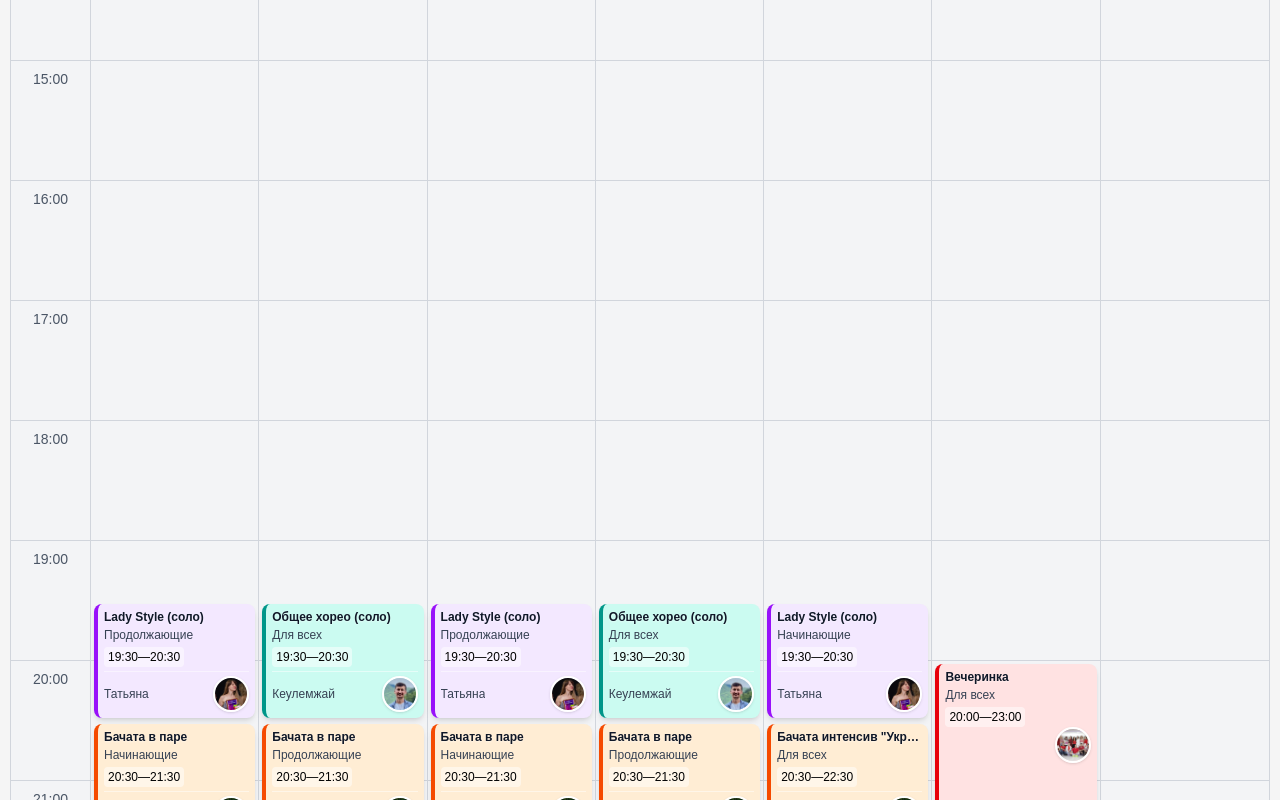
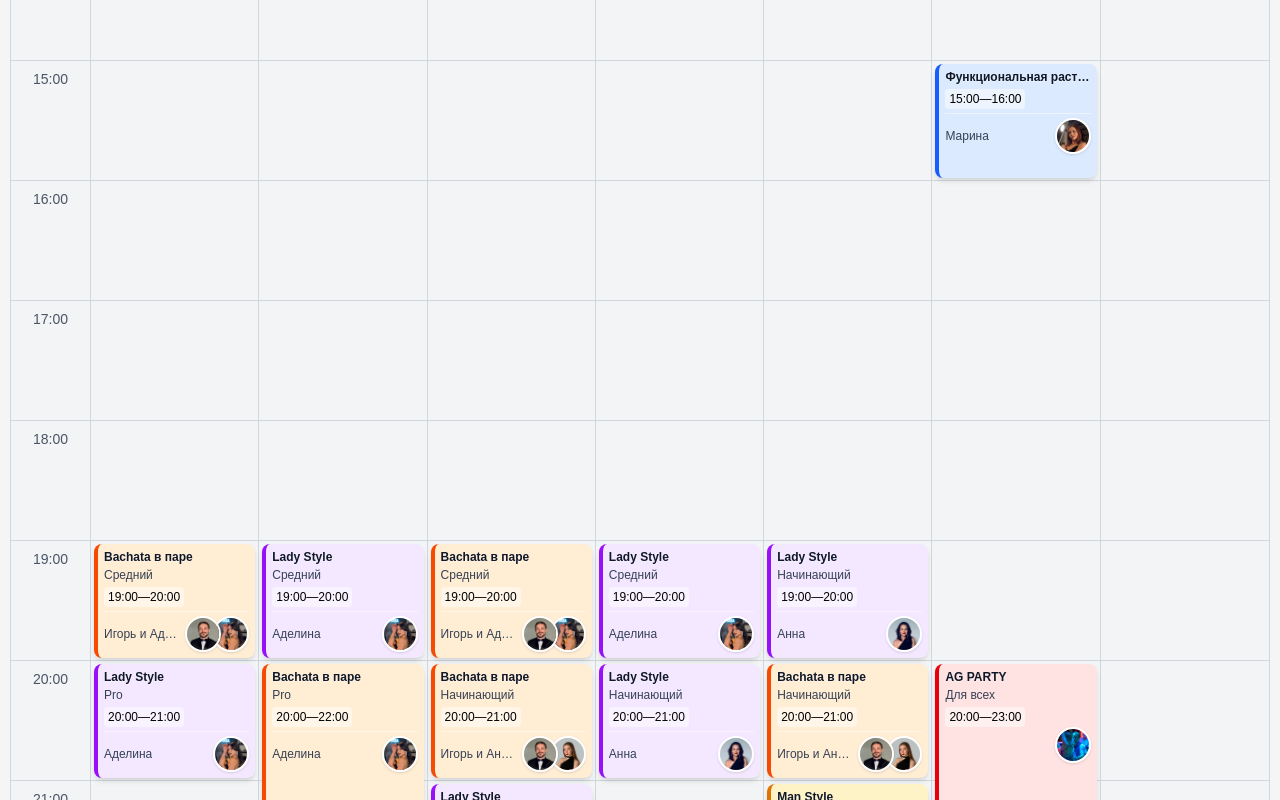
Before and after one commit to baikhonov/dance-studio, a Vue app: page / in a window 1280 px wide. Shown: the part 900-1700 px from the top of the page. Built offline with nearby package versions, Linux system fonts and the light colour scheme.

Commit message:
Доработки по модалке и моковым данным

```diff
--- a/src/App.vue
+++ b/src/App.vue
@@ -32,110 +32,210 @@ const lessons = ref([
   {
     id: 1,
     day: 'Понедельник',
-    time: '19:30',
-    endTime: '20:30',
-    direction: 'Lady Style (соло)',
-    level: 'Продолжающие',
-    teachers: [{ name: 'Татьяна', photo: 'tatyana.jpg' }],
+    time: '13:00',
+    endTime: '14:00',
+    direction: 'Lady Style | Сеньориты',
+    level: 'Начинающий',
+    teachers: [{ name: 'Анна', photo: 'anna.jpg' }],
     type: 'lesson',
     poster: null,
   },
   {
     id: 2,
     day: 'Понедельник',
-    time: '20:30',
-    endTime: '21:30',
-    direction: 'Бачата в паре',
-    level: 'Начинающие',
-    teachers: [{ name: 'Кеулемжай и Татьяна', photo: 'keulemzhai-tatyana2.jpg' }],
+    time: '19:00',
+    endTime: '20:00',
+    direction: 'Bachata в паре',
+    level: 'Средний',
+    teachers: [
+      { name: 'Игорь', photo: 'igor.jpg' },
+      { name: 'Аделина', photo: 'adelina.jpg' },
+    ],
     type: 'lesson',
     poster: null,
   },
   {
     id: 3,
-    day: 'Вторник',
-    time: '19:30',
-    endTime: '20:30',
-    direction: 'Общее хорео (соло)',
-    level: 'Для всех',
-    teachers: [{ name: 'Кеулемжай', photo: 'keulemzhai.jpg' }],
+    day: 'Понедельник',
+    time: '20:00',
+    endTime: '21:00',
+    direction: 'Lady Style',
+    level: 'Pro',
+    teachers: [{ name: 'Аделина', photo: 'adelina.jpg' }],
     type: 'lesson',
     poster: null,
   },
   {
     id: 4,
     day: 'Вторник',
-    time: '20:30',
-    endTime: '21:30',
-    direction: 'Бачата в паре',
-    level: 'Продолжающие',
-    teachers: [{ name: 'Кеулемжай и Татьяна', photo: 'keulemzhai-tatyana2.jpg' }],
+    time: '13:00',
+    endTime: '14:00',
+    direction: 'Lady Style | Дневная группа',
+    level: 'Средний',
+    teachers: [{ name: 'Аделина', photo: 'adelina.jpg' }],
     type: 'lesson',
     poster: null,
   },
   {
     id: 5,
-    day: 'Среда',
-    time: '19:30',
-    endTime: '20:30',
-    direction: 'Lady Style (соло)',
-    level: 'Продолжающие',
-    teachers: [{ name: 'Татьяна', photo: 'tatyana.jpg' }],
+    day: 'Вторник',
+    time: '19:00',
+    endTime: '20:00',
+    direction: 'Lady Style',
+    level: 'Средний',
+    teachers: [{ name: 'Аделина', photo: 'adelina.jpg' }],
     type: 'lesson',
     poster: null,
   },
   {
     id: 6,
-    day: 'Среда',
-    time: '20:30',
-    endTime: '21:30',
-    direction: 'Бачата в паре',
-    level: 'Начинающие',
-    teachers: [{ name: 'Кеулемжай и Татьяна', photo: 'keulemzhai-tatyana2.jpg' }],
+    day: 'Вторник',
+    time: '20:00',
+    endTime: '22:00',
+    direction: 'Bachata в паре',
+    level: 'Pro',
+    teachers: [{ name: 'Аделина', photo: 'adelina.jpg' }],
     type: 'lesson',
     poster: null,
   },
   {
     id: 7,
-    day: 'Четверг',
-    time: '19:30',
-    endTime: '20:30',
-    direction: 'Общее хорео (соло)',
-    level: 'Для всех',
-    teachers: [{ name: 'Кеулемжай', photo: 'keulemzhai.jpg' }],
+    day: 'Среда',
+    time: '13:00',
+    endTime: '14:00',
+    direction: 'Lady Style | Сеньориты',
+    level: 'Начинающий',
+    teachers: [{ name: 'Анна', photo: 'anna.jpg' }],
     type: 'lesson',
     poster: null,
   },
   {
     id: 8,
-    day: 'Четверг',
-    time: '20:30',
-    endTime: '21:30',
-    direction: 'Бачата в паре',
-    level: 'Продолжающие',
-    teachers: [{ name: 'Кеулемжай и Татьяна', photo: 'keulemzhai-tatyana2.jpg' }],
+    day: 'Среда',
+    time: '19:00',
+    endTime: '20:00',
+    direction: 'Bachata в паре',
+    level: 'Средний',
+    teachers: [
+      { name: 'Игорь', photo: 'igor.jpg' },
+      { name: 'Аделина', photo: 'adelina.jpg' },
+    ],
     type: 'lesson',
     poster: null,
   },
   {
     id: 9,
-    day: 'Пятница',
-    time: '19:30',
-    endTime: '20:30',
-    direction: 'Lady Style (соло)',
-    level: 'Начинающие',
-    teachers: [{ name: 'Татьяна', photo: 'tatyana.jpg' }],
+    day: 'Среда',
+    time: '20:00',
+    endTime: '21:00',
+    direction: 'Bachata в паре',
+    level: 'Начинающий',
+    teachers: [
+      { name: 'Игорь', photo: 'igor.jpg' },
+      { name: 'Анжелика', photo: 'anzhelika.jpg' },
+    ],
     type: 'lesson',
     poster: null,
   },
   {
     id: 10,
+    day: 'Среда',
+    time: '21:00',
+    endTime: '22:00',
+    direction: 'Lady Style',
+    level: 'Начинающий',
+    teachers: [{ name: 'Анна', photo: 'anna.jpg' }],
+    type: 'lesson',
+    poster: null,
+  },
+  {
+    id: 11,
+    day: 'Четверг',
+    time: '13:00',
+    endTime: '14:00',
+    direction: 'Lady Style | Дневная группа',
+    level: 'Средний',
+    teachers: [{ name: 'Аделина', photo: 'adelina.jpg' }],
+    type: 'lesson',
+    poster: null,
+  },
+  {
+    id: 12,
+    day: 'Четверг',
+    time: '19:00',
+    endTime: '20:00',
+    direction: 'Lady Style',
+    level: 'Средний',
+    teachers: [{ name: 'Аделина', photo: 'adelina.jpg' }],
+    type: 'lesson',
+    poster: null,
+  },
+  {
+    id: 13,
+    day: 'Четверг',
+    time: '20:00',
+    endTime: '21:00',
+    direction: 'Lady Style',
+    level: 'Начинающий',
+    teachers: [{ name: 'Анна', photo: 'anna.jpg' }],
+    type: 'lesson',
+    poster: null,
+  },
+  {
+    id: 14,
     day: 'Пятница',
-    time: '20:30',
-    endTime: '22:30',
-    direction: 'Бачата интенсив "Украшения в паре"',
-    level: 'Для всех',
-    teachers: [{ name: 'Кеулемжай и Татьяна', photo: 'keulemzhai-tatyana2.jpg' }],
+    time: '19:00',
+    endTime: '20:00',
+    direction: 'Lady Style',
+    level: 'Начинающий',
+    teachers: [{ name: 'Анна', photo: 'anna.jpg' }],
+    type: 'lesson',
+    poster: null,
+  },
+  {
+    id: 15,
+    day: 'Пятница',
+    time: '20:00',
+    endTime: '21:00',
+    direction: 'Bachata в паре',
+    level: 'Начинающий',
+    teachers: [
+      { name: 'Игорь', photo: 'igor.jpg' },
+      { name: 'Анжелика', photo: 'anzhelika.jpg' },
+    ],
+    type: 'lesson',
+    poster: null,
+  },
+  {
+    id: 16,
+    day: 'Пятница',
+    time: '21:00',
+    endTime: '22:00',
+    direction: 'Man Style',
+    level: '',
+    teachers: [{ name: 'Игорь', photo: 'igor.jpg' }],
+    type: 'lesson',
+    poster: null,
+  },
+  {
+    id: 17,
+    day: 'Суббота',
+    time: '10:00',
+    endTime: '11:00',
+    direction: 'Lady Style',
+    level: 'Начинающий',
+    teachers: [{ name: 'Анна', photo: 'anna.jpg' }],
+    type: 'lesson',
+    poster: null,
+  },
+  {
+    id: 18,
+    day: 'Суббота',
+    time: '15:00',
+    endTime: '16:00',
+    direction: 'Функциональная растяжка',
+    level: '',
+    teachers: [{ name: 'Марина', photo: 'marina.jpg' }],
     type: 'lesson',
     poster: null,
   },
@@ -144,21 +244,10 @@ const lessons = ref([
     day: 'Суббота',
     time: '20:00',
     endTime: '23:00',
-    direction: 'Вечеринка',
+    direction: 'AG PARTY',
     level: 'Для всех',
     type: 'party',
-    poster: 'party-bachatamania.jpg',
-  },
-  {
-    id: 20,
-    day: 'Воскресенье',
-    time: '13:00',
-    endTime: '14:00',
-    direction: 'Lady Style (соло)',
-    level: 'Начинающие',
-    teachers: [{ name: 'Татьяна', photo: 'tatyana.jpg' }],
-    type: 'lesson',
-    poster: null,
+    poster: 'party-ag.jpg',
   },
 ])
 </script>
--- a/src/components/LessonModal.vue
+++ b/src/components/LessonModal.vue
@@ -45,8 +45,7 @@ const getDirectionColor = (direction) => {
     >
       <div v-if="isOpen" class="fixed inset-0 z-50">
         <!-- Оверлей -->
-        <div class="fixed inset-0 bg-black/60 backdrop-blur-sm" @click="emit('close')"></div>
-
+        <div class="fixed inset-0 bg-black/60 backdrop-blur-sm" @click="emit('close')">
           <!-- Контейнер для центрирования -->
           <div class="fixed inset-0 flex items-center justify-center p-4">
             <!-- Модальное окно -->
@@ -114,22 +113,12 @@ const getDirectionColor = (direction) => {
                     />
                   </div>
                 </div>
-
-              <!-- Кнопка закрытия -->
-              <div class="flex justify-end mt-6 pt-4 border-t border-gray-100">
-                <button
-                  @click="emit('close')"
-                  class="px-5 py-2 bg-gray-100 hover:bg-gray-200 text-gray-700 font-medium rounded-lg transition-colors"
-                >
-                  Закрыть
-                </button>
-              </div>
               </div>
 
               <!-- Крестик в углу -->
               <button
                 @click="emit('close')"
-              class="absolute top-4 right-4 text-gray-400 hover:text-gray-600 transition-colors"
+                class="absolute top-4 right-4 p-2 text-gray-400 hover:text-gray-600 transition-colors cursor-pointer"
               >
                 <svg class="w-6 h-6" fill="none" stroke="currentColor" viewBox="0 0 24 24">
                   <path
@@ -143,6 +132,7 @@ const getDirectionColor = (direction) => {
             </div>
           </div>
         </div>
+      </div>
     </Transition>
   </Teleport>
 </template>
--- a/src/components/Schedule.vue
+++ b/src/components/Schedule.vue
@@ -130,8 +130,6 @@ let selectedLesson = ref()
 const openLessonModal = (lesson) => {
   selectedLesson.value = lesson
   isModalOpen.value = true
-
-  console.log(selectedLesson.value)
 }
 </script>
 
@@ -238,7 +236,7 @@ const openLessonModal = (lesson) => {
                 >
                   <!-- Имена преподавателей -->
                   <p class="text-xs text-gray-700 font-medium max-w-[60%] truncate">
-                    {{ lesson.teachers.map((t) => t.name).join(' & ') }}
+                    {{ lesson.teachers.map((t) => t.name).join(' и ') }}
                   </p>
 
                   <!-- Фотографии преподавателей -->
```
Also changed, not shown: public/images/posters/default-party.jpg (deleted), public/images/teachers/anzhelika.jpg (added). Lines whose indentation alone changed are shown as unchanged.
